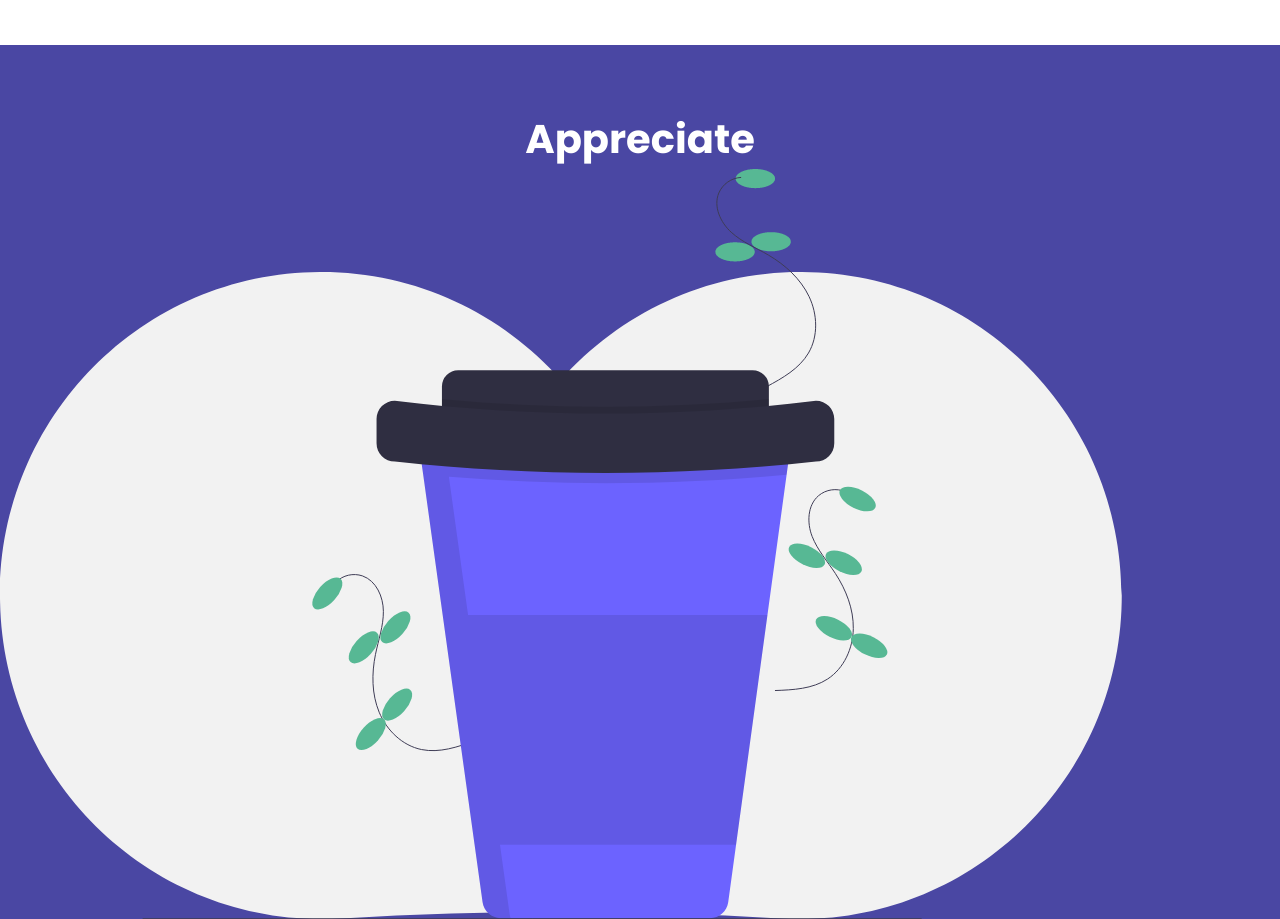
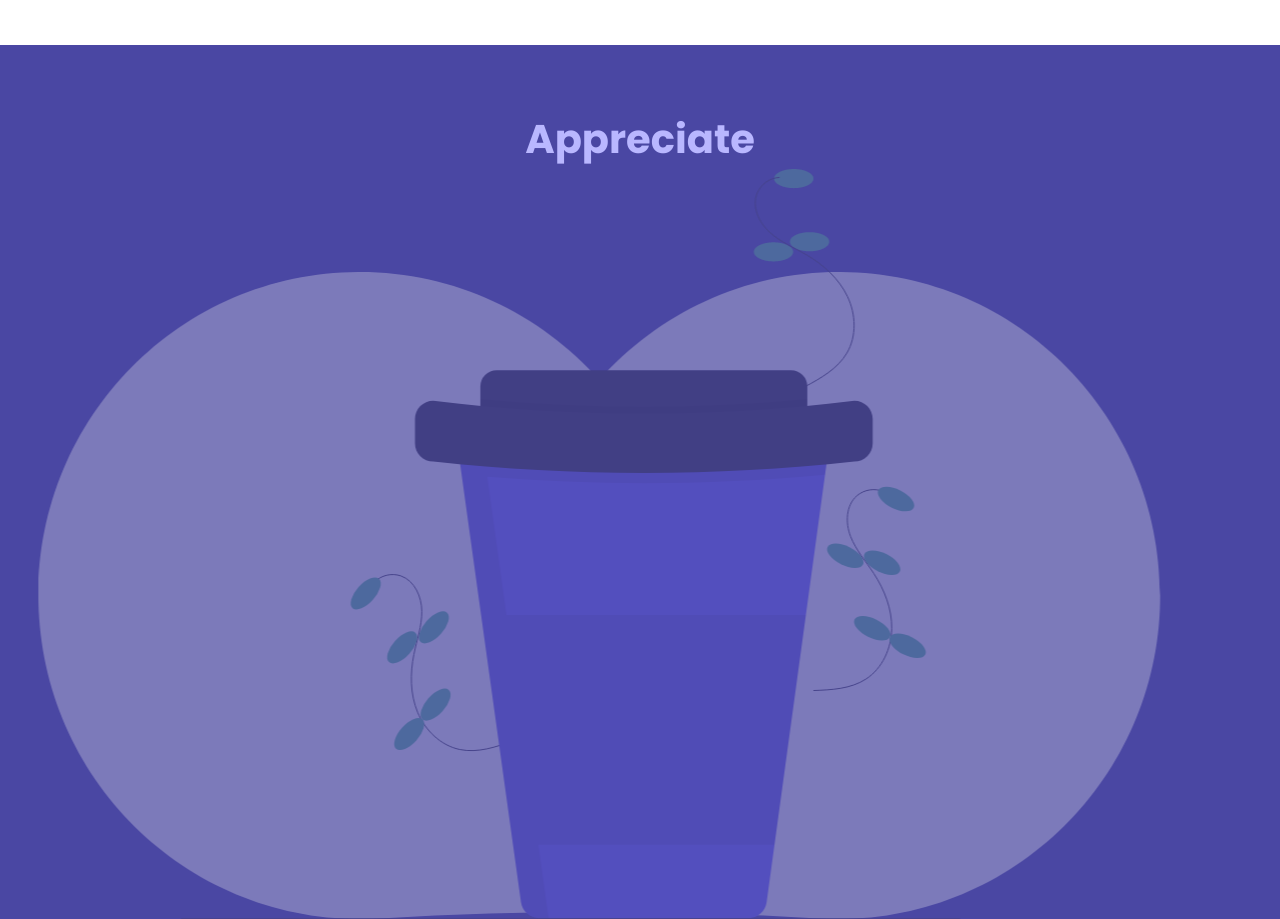
Before and after one commit to raghavsharma04/pj-test, a plain HTML site: page views/home.html in a window 1280 px wide. Shown: the part 3587-4506 px from the top of the page. Drawn offline with Linux system fonts and the light colour scheme.

Commit message:
changes the opactiy of booster bottom

```diff
--- a/public/CSS/style.css
+++ b/public/CSS/style.css
@@ -237,13 +237,16 @@ section.appreciate{
  }
  section .heading2{
     font-size: 2.5rem;
-    font-weight: 100;
+    font-weight: 400;
     font-family: Poppins;
-    color: var(--pure);
+    word-spacing: 63px;
+    color: #B9B7FF;
     text-align: center;
 }
 .cup{
-    opacity: 6;
+    opacity: 30%;
+    z-index: -1;
+    transform: translate(3%, 0);
 }
 section{
     margin-top: 2px;
--- a/views/home.html
+++ b/views/home.html
@@ -8,7 +8,6 @@
     <link rel="stylesheet" href="/public/css/style.css">
     <link rel="preconnect" href="https://fonts.gstatic.com">
     <link href="https://fonts.googleapis.com/css2?family=Montserrat:wght@100;400;500;600&display=swap" rel="stylesheet">
-    <link rel="preconnect" href="https://fonts.gstatic.com">
     <link href="https://fonts.googleapis.com/css2?family=Poppins:wght@100;300;400;500;600;700&display=swap"
         rel="stylesheet">
     <title>ProjectCase</title>
```
